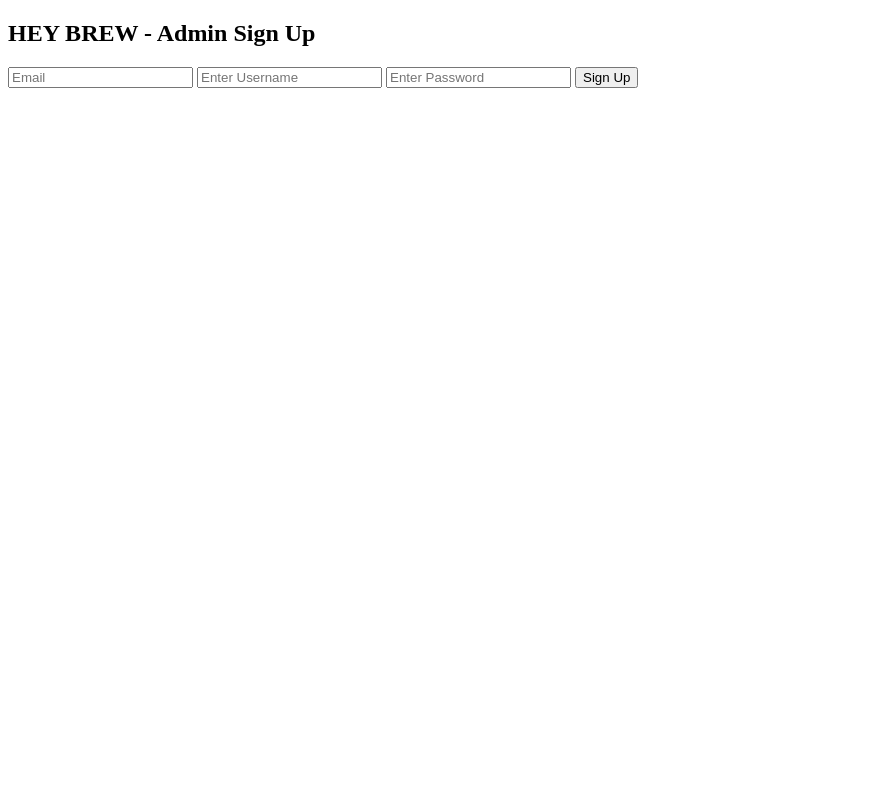
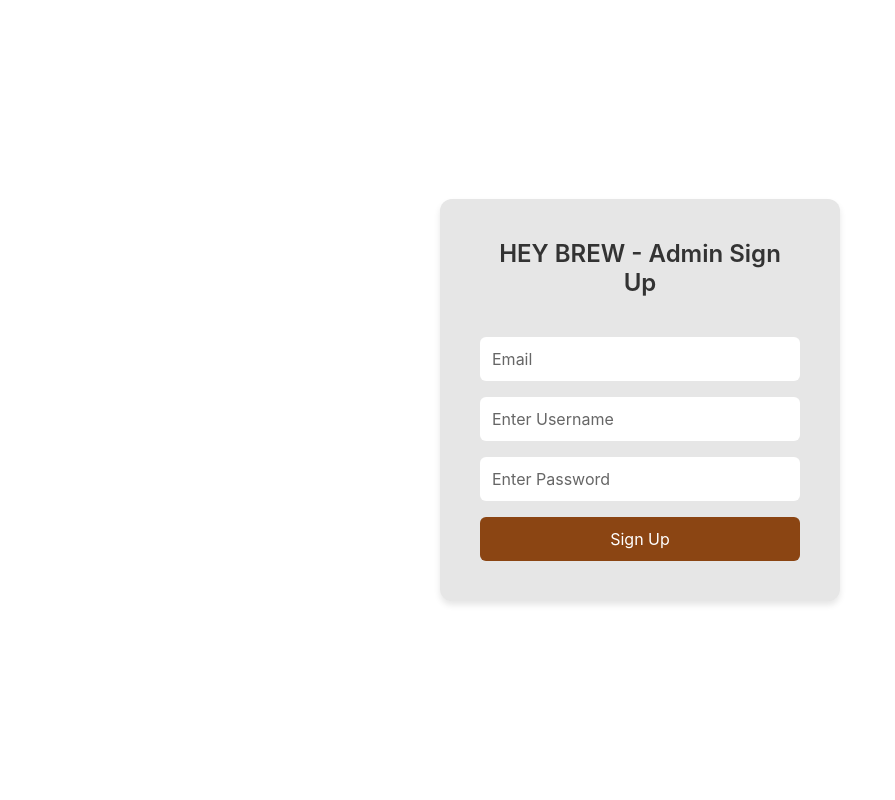
Before and after one commit to MeowMeow0417/HEY-BREW, a PHP site: page /manageSignUp.php in a window 1280 px wide. Shown: the whole page, without its empty margins (0-895 px from the left). Run offline with PHP 8.4, Linux system fonts and the light colour scheme; data that the repository does not hold is empty.

Commit message:
managesignup.css

```diff
--- a/manageSignUp.php
+++ b/manageSignUp.php
@@ -61,6 +61,7 @@
 <head>
     <meta charset="UTF-8">
     <meta name="viewport" content="width=device-width, initial-scale=1.0">
+    <link rel="stylesheet" href="style/ManageSignUp.css">
     <title>Admin Sign Up</title>
 </head>
 <body>
--- /dev/null
+++ b/style/ManageSignUp.css
@@ -0,0 +1,71 @@
+* {
+    margin: 0;
+    padding: 0;
+    box-sizing: border-box;
+    font-family: -apple-system, BlinkMacSystemFont, "Segoe UI", Roboto, sans-serif;
+}
+
+body {
+    min-height: 100vh;
+    display: flex;
+    align-items: center;
+    justify-content: center;
+    background-color: white;
+}
+
+.container {
+    background-color: #e6e6e6;
+    padding: 2.5rem;
+    border-radius: 12px;
+    box-shadow: 0 4px 6px rgba(0, 0, 0, 0.1);
+    width: 100%;
+    max-width: 400px;
+}
+
+form {
+    display: flex;
+    flex-direction: column;
+    gap: 1rem;
+}
+
+h2 {
+    text-align: center;
+    color: #333;
+    margin-bottom: 1.5rem;
+    font-size: 1.5rem;
+    font-weight: 600;
+}
+
+input {
+    width: 100%;
+    padding: 0.75rem;
+    border: none;
+    border-radius: 6px;
+    background-color: white;
+    font-size: 1rem;
+}
+
+input::placeholder {
+    color: #666;
+}
+
+input:focus {
+    outline: none;
+    box-shadow: 0 0 0 2px rgba(139, 69, 19, 0.2);
+}
+
+button {
+    width: 100%;
+    padding: 0.75rem;
+    border: none;
+    border-radius: 6px;
+    background-color: #8B4513;
+    color: white;
+    font-size: 1rem;
+    cursor: pointer;
+    transition: background-color 0.2s;
+}
+
+button:hover {
+    background-color: #723a0f;
+}
```
